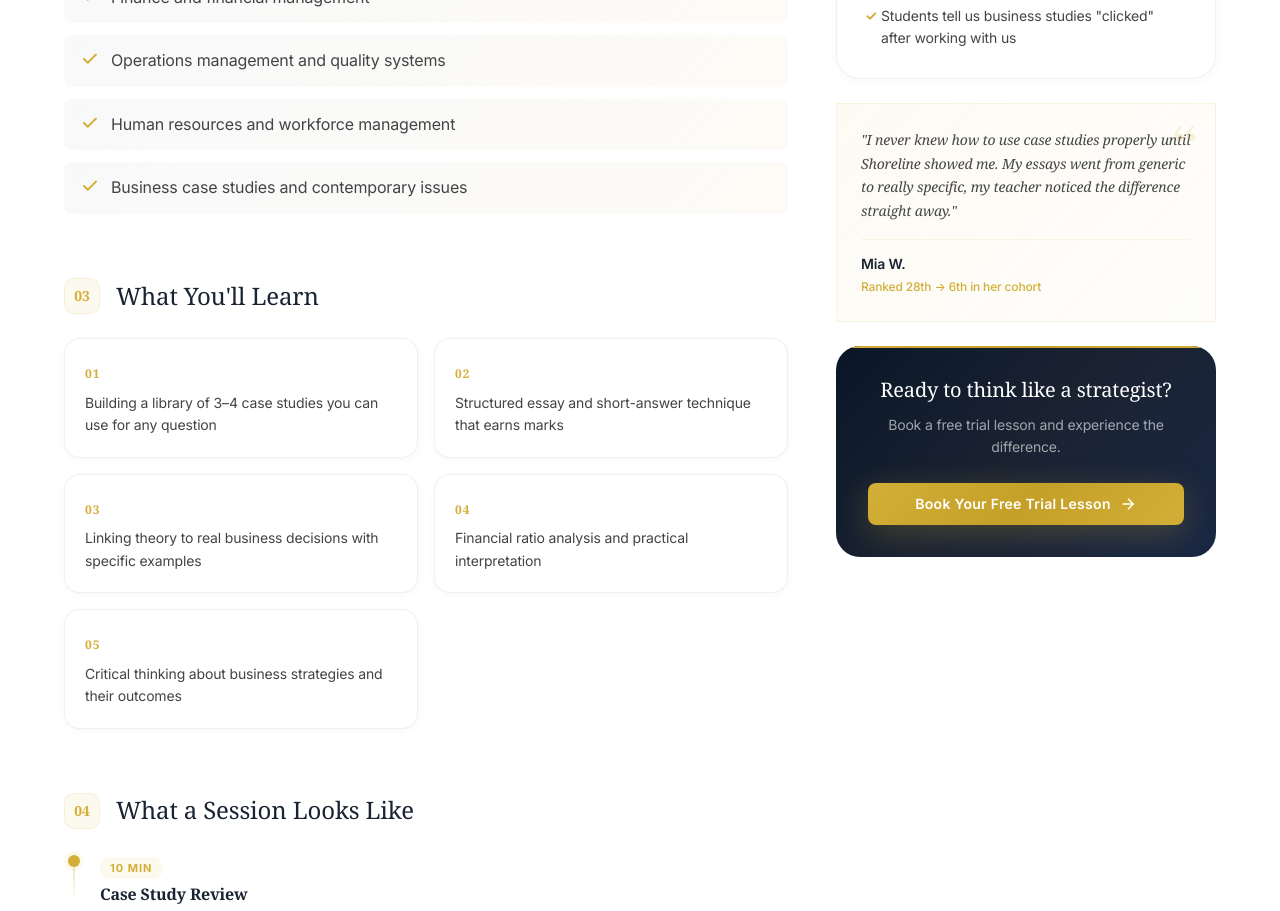
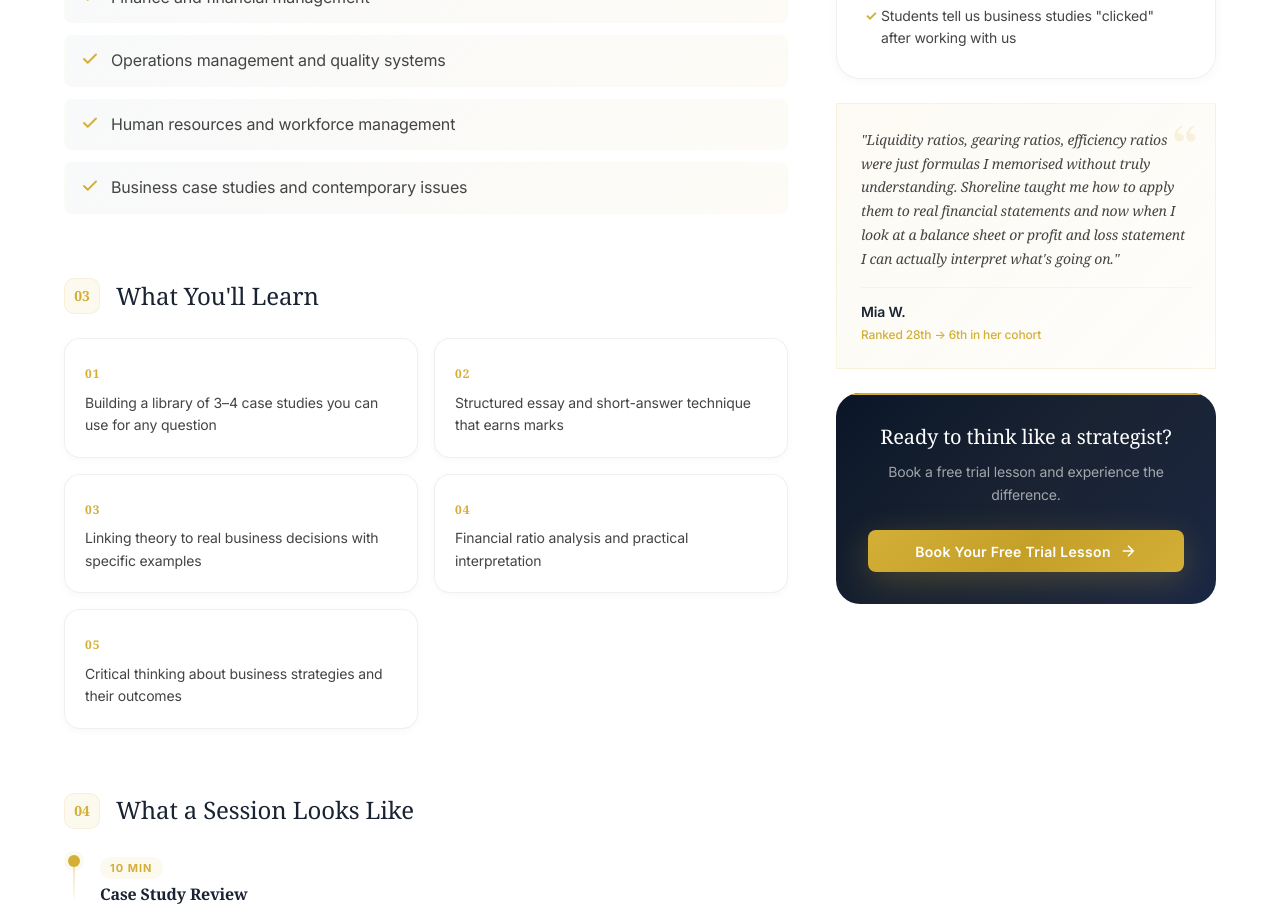
Before and after one commit to AlexanderBurfoot/shoreline-tutoring-website, a Next.js app: page /subjects/business-studies in a window 1280 px wide. Shown: the part 1340-2251 px from the top of the page. Built offline with nearby package versions, Linux system fonts and the light colour scheme; a web font is replaced by a local one.

Commit message:
Update Business Studies testimonial

```diff
--- a/src/data/subjectData.ts
+++ b/src/data/subjectData.ts
@@ -369,7 +369,7 @@ export const subjects: SubjectData[] = [
             'Students tell us business studies "clicked" after working with us',
         ],
         testimonial: {
-            quote: 'I never knew how to use case studies properly until Shoreline showed me. My essays went from generic to really specific, my teacher noticed the difference straight away.',
+            quote: 'Liquidity ratios, gearing ratios, efficiency ratios were just formulas I memorised without truly understanding. Shoreline taught me how to apply them to real financial statements and now when I look at a balance sheet or profit and loss statement I can actually interpret what\'s going on.',
             name: 'Mia W.',
             result: 'Ranked 28th → 6th in her cohort',
         },
```
